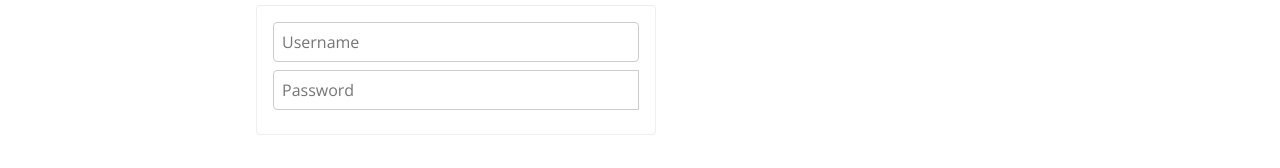
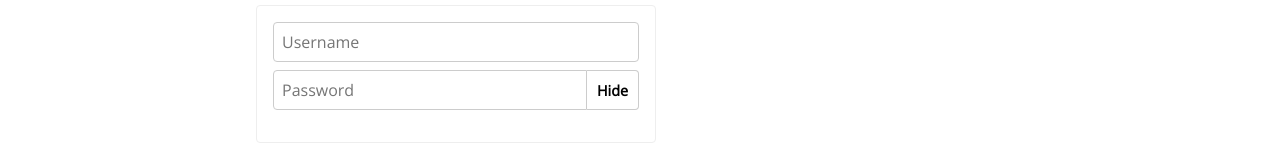
Before and after one commit to nelsW70/react_styled-components-v5, a React (Create React App) app: page /login in a window 1280 px wide. Shown: the part 143-311 px from the top of the page. Built offline with nearby package versions, Linux system fonts and the light colour scheme.

Commit message:
add: implementing the show/hide password toggle

```diff
--- a/src/components/common/PasswordInput.js
+++ b/src/components/common/PasswordInput.js
@@ -1,6 +1,13 @@
 import React, { useState } from 'react';
 import styled from 'styled-components';
 import { Input } from './Input';
+
+const PasswordInputWrapper = styled.div`
+  display: flex;
+  ~ div {
+    margin-bottom: 8px;
+  }
+`;
 
 const PasswordInputStyled = styled(Input).attrs(() => ({
   type: 'password',
@@ -10,8 +17,38 @@ const PasswordInputStyled = styled(Input).attrs(() => ({
   border-bottom-right-radius: 0;
 `;
 
+const ToggleButton = styled.div`
+  height: 40px;
+  min-width: 52px;
+  border: 1px solid #ccc;
+  box-sizing: border-box;
+  font-size: 0.9em;
+  display: flex;
+  justify-content: center;
+  align-items: center;
+  padding: 8px;
+  border-left: 0;
+  border-top-right-radius: 4px;
+  border-bottom-right-radius: 4px;
+  background: white;
+  font-weight: bold;
+  cursor: pointer;
+  user-select: none;
+  color: black;
+`;
+
 export function PasswordInput(props) {
-  const [showPassword, setShowPassword] = useState(false);
+  const [showPassword, setShowPassword] = useState(true);
 
-  return <PasswordInputStyled {...props} />;
+  return (
+    <>
+      <PasswordInputWrapper>
+        <PasswordInputStyled {...props} />
+        <ToggleButton onClick={() => setShowPassword(s => !s)}>
+          {showPassword ? 'Hide' : 'Show'}
+        </ToggleButton>
+      </PasswordInputWrapper>
+      <div>{showPassword ? props.value : ''}</div>
+    </>
+  );
 }
```
